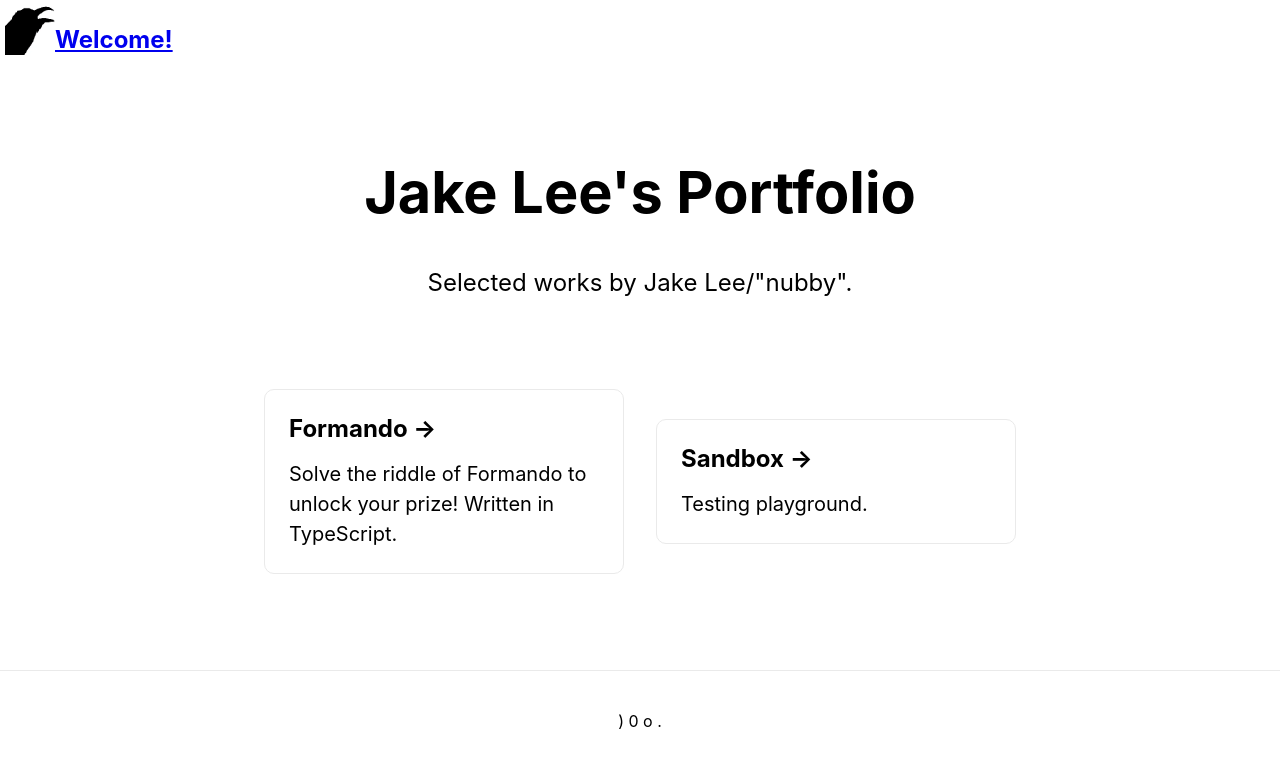
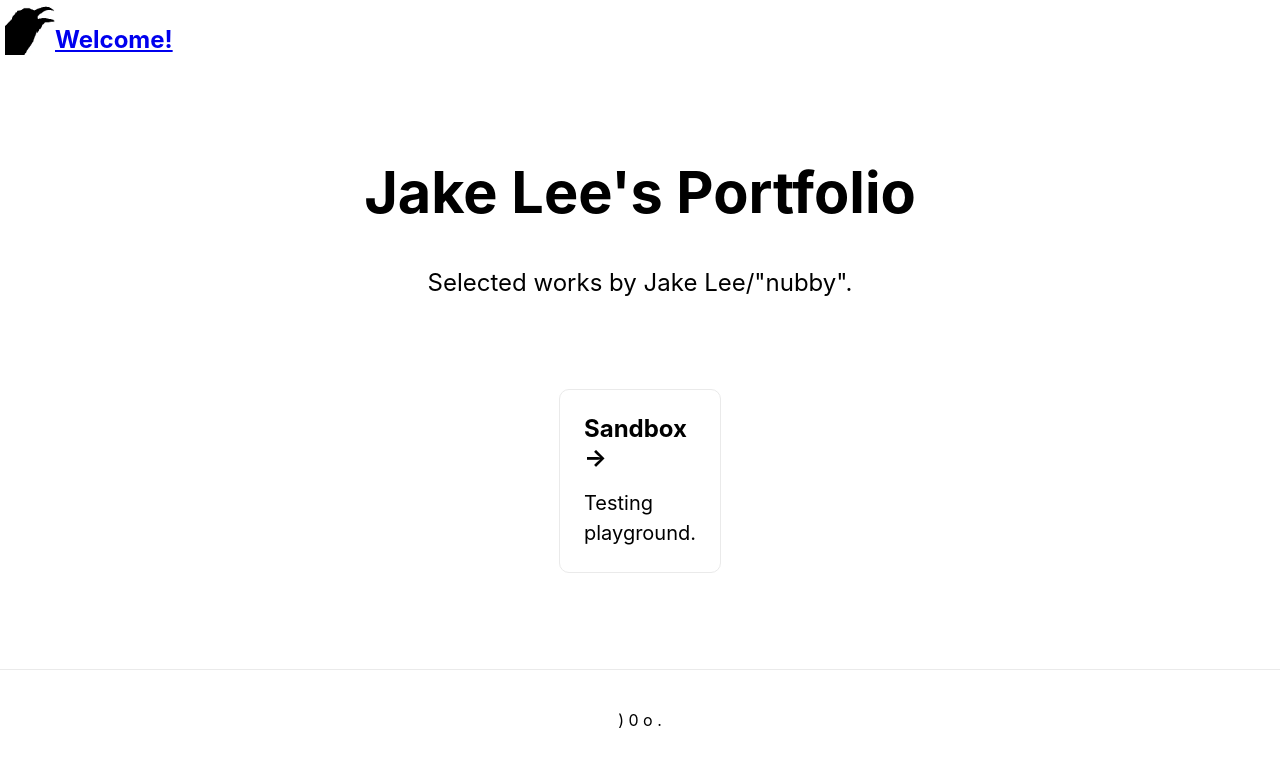
Before and after one commit to jakejglee/portfolio, a Next.js app: page / in a window 1280 px wide. Shown: the top 766 px of the page. Built offline with nearby package versions, Linux system fonts and the light colour scheme.

Commit message:
removed formando

```diff
--- a/pages/index.tsx
+++ b/pages/index.tsx
@@ -18,10 +18,6 @@ export default function Home() {
         </p>
 
         <div className={styles.grid}>
-          <Link href="/formando" className={styles.card}>
-            <h3>Formando &rarr;</h3>
-            <p>Solve the riddle of Formando to unlock your prize! Written in TypeScript.</p>
-          </Link>
           <Link href="/sandbox" className={styles.card}>
             <h3>Sandbox &rarr;</h3>
             <p>Testing playground.</p>
```
Also changed, not shown: pages/formando/index.tsx (deleted, +0 -12 lines), 1 other file (tests, documents, lock files or other folders).
